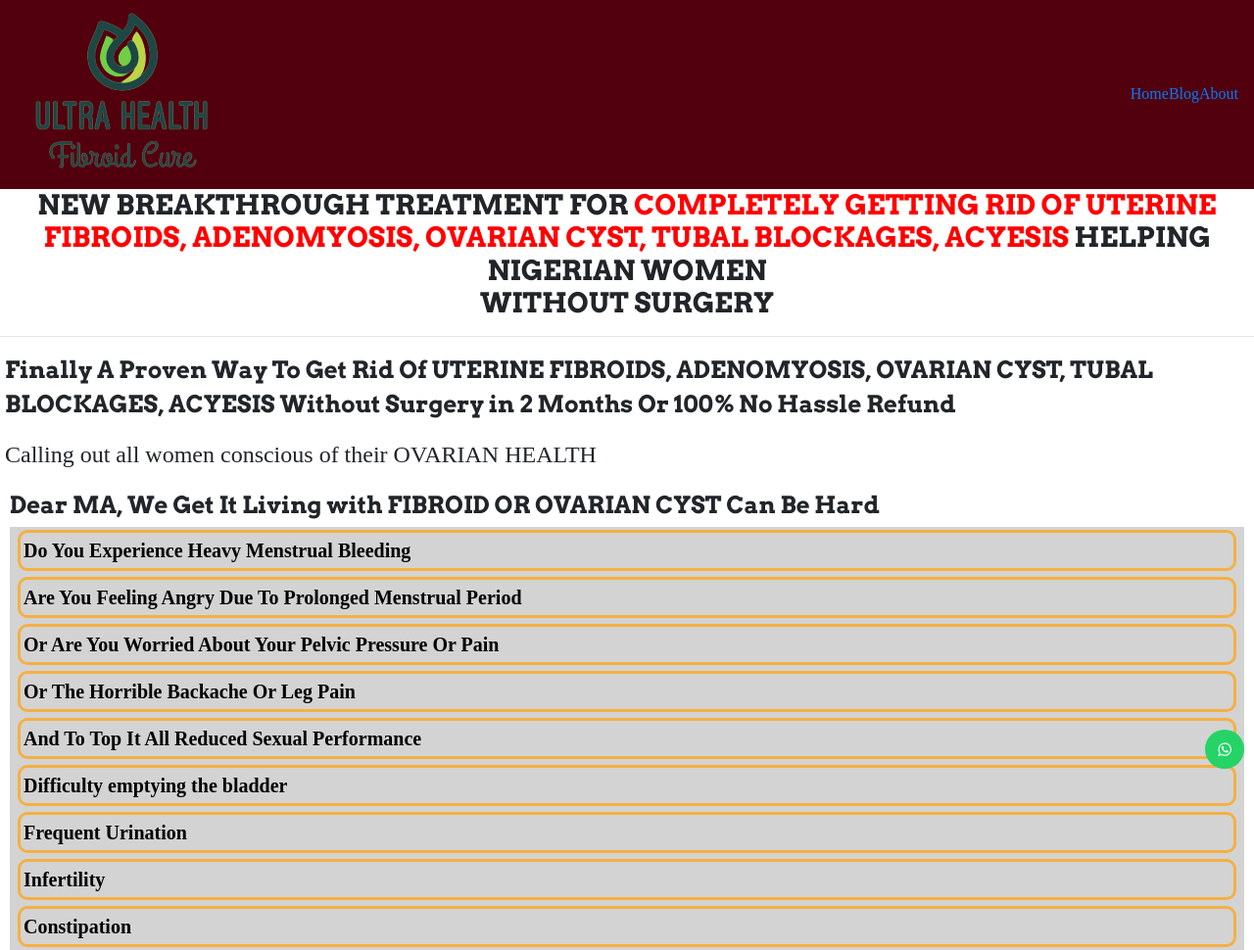
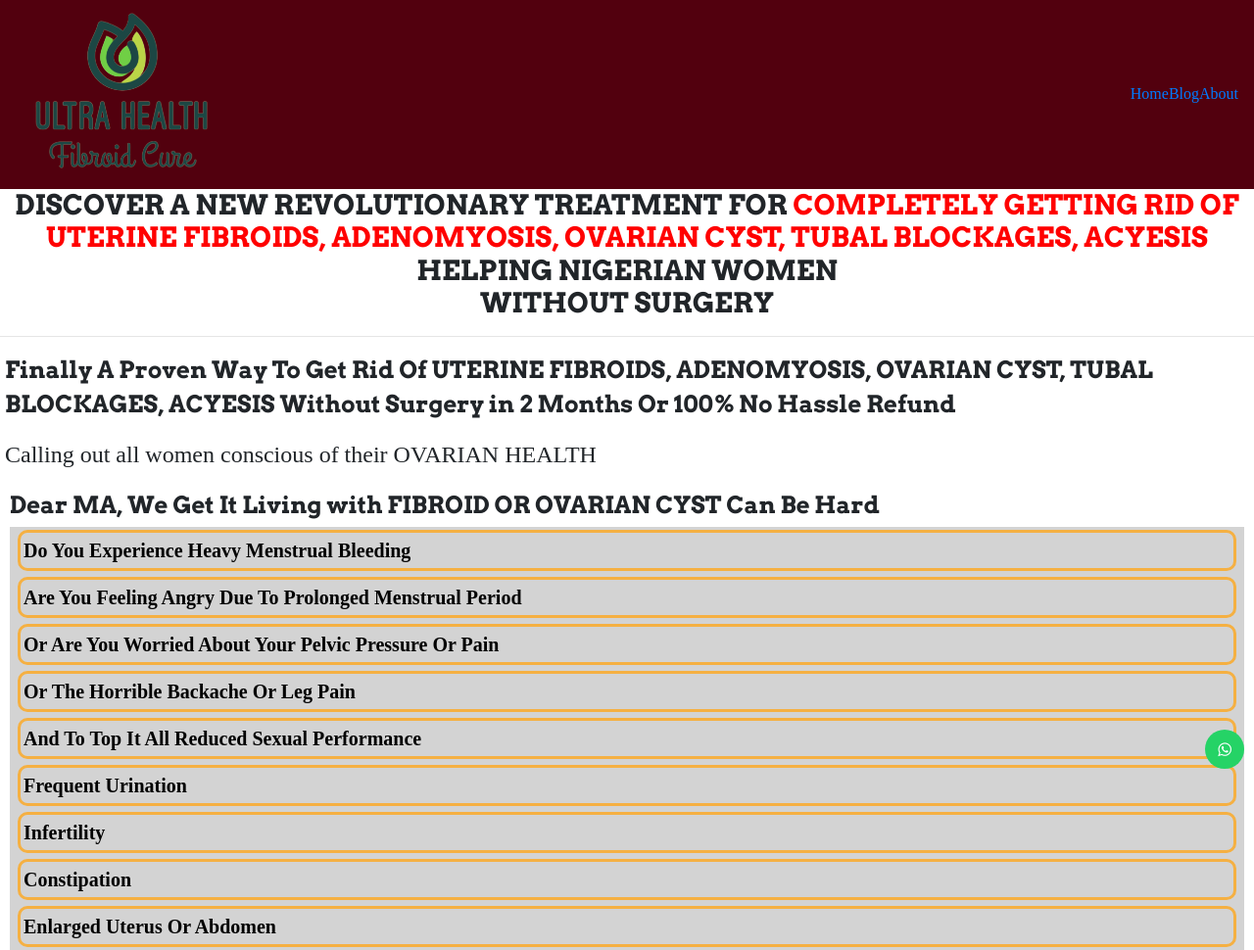
Before and after one commit to Oluwafemi145/fm-fibroid, a plain HTML site: page index.html in a window 1280 px wide. Shown: the top 970 px of the page at 98% size. Drawn offline with Linux system fonts and the light colour scheme.

Commit message:
Update index.html

```diff
--- a/index.html
+++ b/index.html
@@ -1,8 +1,6 @@
 <!DOCTYPE html>
 <html lang='en'>
 
-<!-- Mirrored from Unique-health-consult.netlify.app/ by HTTrack Website Copier/3.x [XR&CO'2014], Fri, 13 Oct 2023 08:44:54 GMT -->
-<!-- Added by HTTrack --><meta http-equiv="content-type" content="text/html;charset=UTF-8" /><!-- /Added by HTTrack -->
 <head>
 <!-- Google Tag Manager -->
 <script>(function(w,d,s,l,i){w[l]=w[l]||[];w[l].push({'gtm.start':
@@ -86,7 +84,7 @@ height="0" width="0" style="display:none;visibility:hidden"></iframe></noscript>
       </ul>
     </div>
 </nav>
-    <h3 class="refund">NEW BREAKTHROUGH TREATMENT FOR <span class="hassle">COMPLETELY GETTING RID OF UTERINE FIBROIDS, ADENOMYOSIS, OVARIAN CYST, TUBAL BLOCKAGES, ACYESIS </span>HELPING NIGERIAN WOMEN<br>WITHOUT SURGERY</span></h3>
+    <h3 class="refund">DISCOVER A NEW REVOLUTIONARY TREATMENT FOR <span class="hassle">COMPLETELY GETTING RID OF UTERINE FIBROIDS, ADENOMYOSIS, OVARIAN CYST, TUBAL BLOCKAGES, ACYESIS </span>HELPING NIGERIAN WOMEN<br>WITHOUT SURGERY</span></h3>
      <hr>
     <h4 class="hame">Finally A Proven Way To Get Rid Of UTERINE FIBROIDS, ADENOMYOSIS, OVARIAN CYST, TUBAL BLOCKAGES, ACYESIS  Without Surgery in 2 Months Or 100% No Hassle Refund</h4>
      <div class="ejo" style="margin:5px"><p>
@@ -98,7 +96,6 @@ height="0" width="0" style="display:none;visibility:hidden"></iframe></noscript>
       <div class="box">Or Are You Worried About Your Pelvic Pressure Or Pain</div>
       <div class="box">Or The Horrible Backache Or Leg Pain </div>
       <div class="box" >And To Top It All Reduced Sexual Performance</div>
-     <div class="box"> Difficulty emptying the bladder</div>
        <div class="box"> Frequent Urination </div>
       <div class="box"> Infertility </div>
       <div class="box"> Constipation</div>
```
